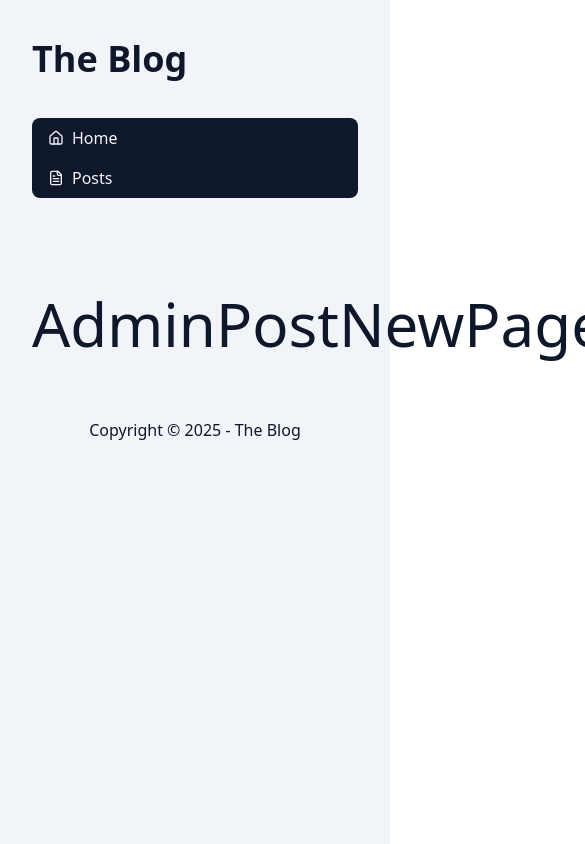
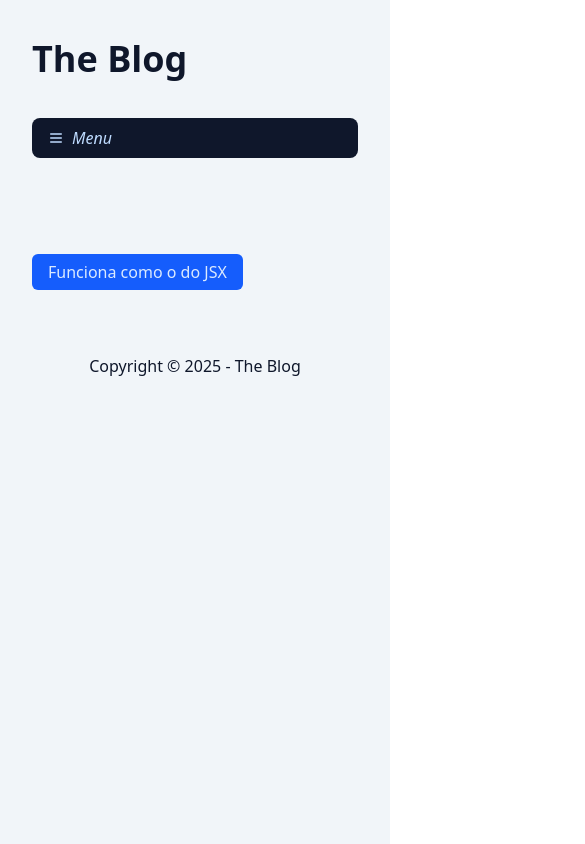
Before and after one commit to diogoantonio98/Blog, a Next.js app: page /admin/post/new in a window 390 px wide. Shown: the whole page, 585 px wide, since content can reach past the window. Built offline with nearby package versions, Linux system fonts and the light colour scheme.

Commit message:
didiWork

```diff
--- a/src/app/admin/post/new/page.tsx
+++ b/src/app/admin/post/new/page.tsx
@@ -1,5 +1,11 @@
+import { Button } from "@/components/Button";
+
 export const dynamic = 'force-dynamic';
 
 export default async function AdminPostNewPage() {
-    return <div className='py-16 text-6xl'>AdminPostNewPage</div>;
+    return (
+        <div className='py-16'>
+            <Button type='submit'>Funciona como o do JSX</Button>
+        </div>
+    );
 }
--- /dev/null
+++ b/src/components/Button/index.tsx
@@ -0,0 +1,58 @@
+import clsx from "clsx";
+
+type ButtonVariants = 'default' | 'ghost' | 'danger';
+type ButtonSizes = 'sm' | 'md' | 'lg';
+
+type ButtonProps = {
+    variant?: ButtonVariants;
+    size?: ButtonSizes;
+} & React.ComponentProps<'button'>;
+
+export function Button({
+    variant = 'default',
+    size = 'md',
+    ...props
+}: ButtonProps) {
+    const buttonVariants: Record<ButtonVariants, string> = {
+        default: clsx('bg-blue-600 hover:bg-blue-700 text-blue-100'),
+        ghost: clsx('bg-slate-300 hover:bg-slate-400 text-slate-950'),
+        danger: clsx('bg-red-600 hover:bg-red-700 text-red-100'),
+    };
+
+    const buttonSizes: Record<ButtonSizes, string> = {
+        sm: clsx(
+            'text-xs/tight',
+            'py-1',
+            'px-2',
+            'rounded-sm',
+            '[&_svg]:w-3 [&_svg]:h-3 gap-1',
+        ),
+        md: clsx(
+            'text-base/tight',
+            'py-2',
+            'px-4',
+            'rounded-md',
+            '[&_svg]:w-4 [&_svg]:h-4 gap-2',
+        ),
+        lg: clsx(
+            'text-lg/tight',
+            'py-4',
+            'px-6',
+            'rounded-lg',
+            '[&_svg]:w-5 [&_svg]:h-5 gap-3',
+        ),
+    };
+
+    const buttonClasses = clsx(
+        buttonVariants[variant],
+        buttonSizes[size],
+        'flex items-center justify-center cursor-pointer',
+        'transition',
+        'disabled:bg-slate-200',
+        'disabled:text-slate-400',
+        'disabled:cursor-not-allowed',
+        props.className,
+    );
+
+    return <button {...props} className={buttonClasses} />;
+}
--- a/src/components/Dialog/index.tsx
+++ b/src/components/Dialog/index.tsx
@@ -1,6 +1,7 @@
 'use client';
 
 import clsx from 'clsx';
+import { Button } from '../Button';
 
 type DialogProps = {
     isVisible?: boolean;
@@ -52,32 +53,22 @@
                 </h3>
                 <div id='dialog-description'>{content}</div>
                 <div className='flex items-center justify-around'>
-                    <button
-                        className={clsx(
-                            'bg-slate-200 hover:bg-slate-300 transition text-slate-950',
-                            'flex items-center justify-center',
-                            'py-2 px-4 rounded-lg cursor-pointer',
-                            'disabled:bg-slate-200 disabled:text-slate-400 disabled:cursor-not-allowed',
-                        )}
+                    <Button
+                        variant='ghost'
                         autoFocus
                         onClick={handleCancel}
                         disabled={disabled}
                     >
                         Cancelar
-                    </button>
+                    </Button>
 
-                    <button
-                        className={clsx(
-                            'bg-blue-500 hover:bg-blue-600 transition text-blue-50',
-                            'flex items-center justify-center',
-                            'py-2 px-4 rounded-lg cursor-pointer',
-                            'disabled:bg-slate-200 disabled:text-slate-400 disabled:cursor-not-allowed',
-                        )}
+                    <Button
+                        variant='default'
                         onClick={onConfirm}
                         disabled={disabled}
                     >
                         Ok
-                    </button>
+                    </Button>
                 </div>
             </div>
         </div>
--- a/src/components/admin/MenuAdmin/index.tsx
+++ b/src/components/admin/MenuAdmin/index.tsx
@@ -1,27 +1,61 @@
+'use client';
 
 import { clsx } from 'clsx';
-import { FileTextIcon, HouseIcon } from 'lucide-react';
+import { CircleXIcon, FileTextIcon, HouseIcon, MenuIcon, PlusIcon } from 'lucide-react';
 import Link from 'next/link';
+import { usePathname } from 'next/navigation';
+import { useEffect, useState } from 'react';
 
 export function MenuAdmin() {
+    const [isOpen, setIsOpen] = useState(false);
+    const pathname = usePathname();
+
+    useEffect(() => {
+        setIsOpen(false);
+    }, [pathname]);
+
     const navClasses = clsx(
         'bg-slate-900 text-slate-100 rounded-lg',
         'flex flex-col  mb-8',
         'sm:flex-row sm:flex-wrap',
-        // 'h-10',
-        // 'overflow-hidden',
+        !isOpen && 'h-10',
+        !isOpen && 'overflow-hidden',
+        'sm:overflow-visible sm:h-auto',
     );
     const linkClasses = clsx(
         '[&>svg]:w-[16px] [&>svg]:h-[16px] px-4',
-        'flex items-center justify-start gap-2',
+        'flex items-center justify-start gap-2 cursor-pointer',
         'transition hover:bg-slate-800 rounded-lg',
         'h-10',
         'shrink-0',
-
+    );
+    const openCloseBtnClasses = clsx(
+        linkClasses,
+        'text-blue-200 italic',
+        'sm:hidden',
     );
 
     return (
         <nav className={navClasses}>
+            <button
+                onClick={() => setIsOpen(s => !s)}
+                className={openCloseBtnClasses}
+            >
+                {!isOpen && (
+                    <>
+                        <MenuIcon />
+                        Menu
+                    </>
+                )}
+
+                {isOpen && (
+                    <>
+                        <CircleXIcon />
+                        Fechar
+                    </>
+                )}
+            </button>
+
             <a className={linkClasses} href='/' target='_blank'>
                 <HouseIcon />
                 Home
@@ -32,6 +66,11 @@
                 Posts
             </Link>
 
+            <Link className={linkClasses} href='/admin/post/new'>
+                <PlusIcon />
+                Criar post
+            </Link>
+
         </nav>
     );
 }
```
Also changed, not shown: 1 other file (tests, documents, lock files or other folders).
